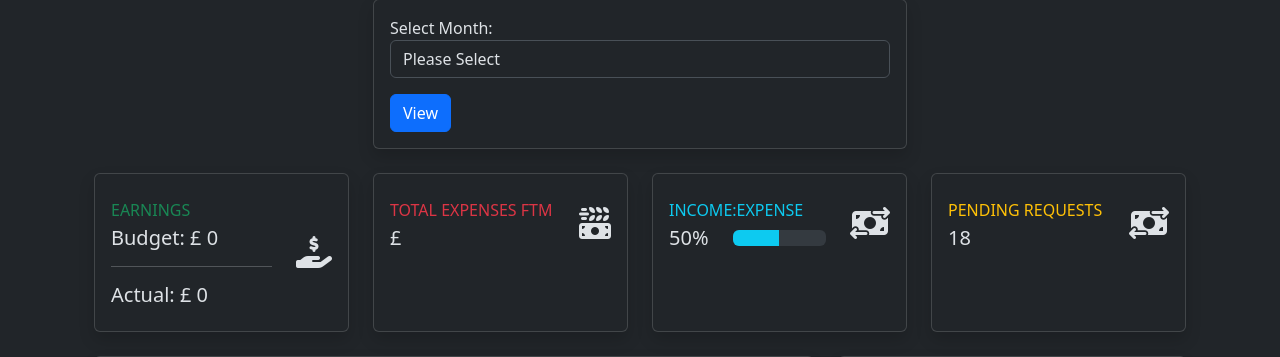
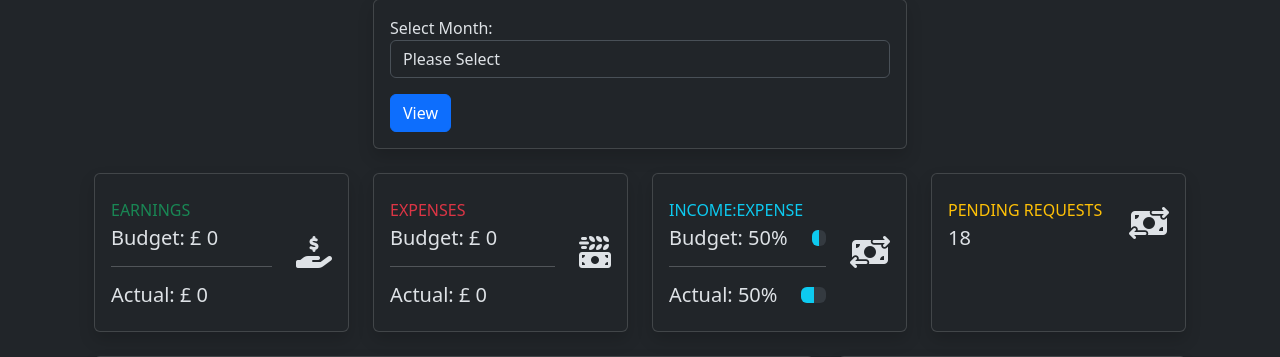
Before and after one commit to Nelkon01/Nelkon-Finance, a Flask app: page /goldmine in a window 1280 px wide. Shown: the part 165-522 px from the top of the page. Run offline with Flask 3, Linux system fonts and the light colour scheme; the visitor is signed in with stand-in values (Sample User, id 1); data comes from the database, SQL or seed files in the repository; data that the repository does not hold is empty.

Commit message:
Update goldmine function to calulate total budget and actual expenses

```diff
--- a/budgetmanager/routes.py
+++ b/budgetmanager/routes.py
@@ -217,8 +217,19 @@ def goldmine():
                                .filter(extract('month', ActualIncome.date) == selected_month_number)
                                .scalar())
 
+        # get and calculate the budget total expenses
+        total_budget_expense = (db.session.query(func.sum(BudgetedExpenses.budget_amount))
+                                .filter_by(user_id=user_id, month_name=selected_month).scalar())
+
+        # get and calculate total actual expenses
+        total_actual_expense = (db.session.query(func.sum(ActualExpenses.actual_amount))
+                                .filter_by(user_id=user_id)
+                                .filter(extract('month', ActualExpenses.date) == selected_month_number)
+                                .scalar())
+
         return render_template('goldmine.html', user=curr_user, selected_month=selected_month,
-                               total_budget_income=total_budget_income, total_actual_income=total_actual_income)
+                               total_budget_income=total_budget_income, total_actual_income=total_actual_income,
+                               total_actual_expense=total_actual_expense, total_budget_expense=total_budget_expense)
     else:
         return redirect(url_for("login"))
 
--- a/budgetmanager/templates/goldmine.html
+++ b/budgetmanager/templates/goldmine.html
@@ -66,10 +66,12 @@
                     <div class="card-body">
                         <div class="row no-gutters align-items-center">
                             <div class="col mr-2">
-                                <div class="text-xs font-weight-bold text-danger text-uppercase mb-1">Total Expenses
-                                    FTM
+                                <div class="text-xs font-weight-bold text-danger text-uppercase mb-1">{{ selected_month or ""}} Expenses</div>
+                                <div class="h5 mb-0 font-weight-bold text-gray-800">
+                                    Budget: £ {{ total_budget_expense or 0 }}
+                                    <hr>
+                                    Actual: £ {{ total_actual_expense or 0 }}
                                 </div>
-                                <div class="h5 mb-0 font-weight-bold text-gray-800">£</div>
                             </div>
                             <div class="col-auto">
                                 <i class="fa-solid fa-money-bill-wheat fa-2x text-gray-300"></i>
@@ -88,7 +90,19 @@
                                 <div class="text-xs font-weight-bold text-info text-uppercase mb-1">Income:Expense</div>
                                 <div class="row no-gutters align-items-center">
                                     <div class="col-auto">
-                                        <div class="h5 mb-0 mr-3 font-weight-bold text-gray-800">50%</div>
+                                        <div class="h5 mb-0 mr-3 font-weight-bold text-gray-800">Budget: 50%</div>
+                                    </div>
+                                    <div class="col">
+                                        <div class="progress progress-sm mr-2">
+                                            <div class="progress-bar bg-info" role="progressbar" style="width: 50%"
+                                                 aria-valuenow="50" aria-valuemin="0" aria-valuemax="100"></div>
+                                        </div>
+                                    </div>
+                                </div>
+                                <hr>
+                                <div class="row no-gutters align-items-center">
+                                    <div class="col-auto">
+                                        <div class="h5 mb-0 mr-3 font-weight-bold text-gray-800">Actual: 50%</div>
                                     </div>
                                     <div class="col">
                                         <div class="progress progress-sm mr-2">
```
